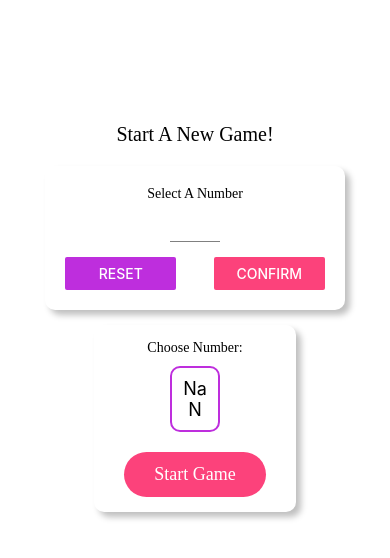
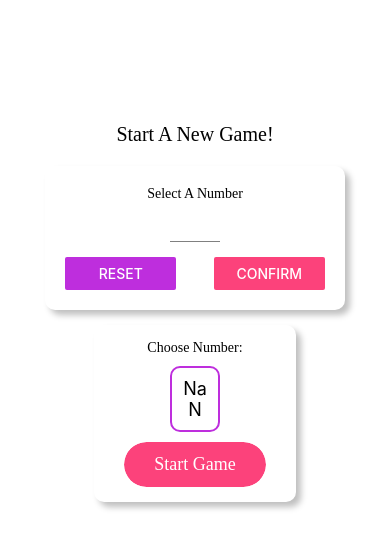
Before and after one commit to khaledrefaat/React-Native, a React Native app in the folder guessANumber/: screen / in a window 390 px wide. Both pictures are taken after a click on the button "CONFIRM". Shown: the top 558 px of the page. Built offline with nearby package versions, Linux system fonts and the light colour scheme; a web font is replaced by a local one.

Commit message:
adding button for android and for ios and a little refactor

```diff
--- a/guessANumber/components/Header.js
+++ b/guessANumber/components/Header.js
@@ -7,7 +7,15 @@ import TitleText from './TitleText';
 
 const Header = ({ title }) => {
   return (
-    <View style={styles.header}>
+    <View
+      style={{
+        ...styles.header,
+        ...Platform.select({
+          ios: styles.headerIos,
+          android: styles.headerAndroid,
+        }),
+      }}
+    >
       <TitleText style={styles.title}>{title}</TitleText>
     </View>
   );
@@ -16,11 +24,16 @@ const Header = ({ title }) => {
 const styles = StyleSheet.create({
   header: {
     width: '100%',
-    backgroundColor: Platform.OS === 'android' ? Colors.primary : '#fff',
     paddingHorizontal: 10,
     paddingVertical: 30,
-    borderBottomColor: Platform.OS === 'ios' ? '#ccc' : 'transparent',
-    borderBottomWidth: Platform.OS === 'ios' ? 2 : 0,
+  },
+  headerIos: {
+    backgroundColor: '#fff',
+    borderBottomColor: '#ccc',
+    borderBottomWidth: 2,
+  },
+  headerAndroid: {
+    backgroundColor: Colors.primary,
   },
   title: {
     textAlign: 'center',
--- a/guessANumber/components/MainButton.js
+++ b/guessANumber/components/MainButton.js
@@ -1,29 +1,41 @@
 import React from 'react';
-import { StyleSheet, View, Text, TouchableOpacity } from 'react-native';
+import {
+  StyleSheet,
+  View,
+  Text,
+  TouchableOpacity,
+  TouchableNativeFeedback,
+  Platform,
+} from 'react-native';
 
 import Colors from '../constants/colors';
 
 const MainButton = props => {
-  const renderButton = props.colorSecondary ? (
-    <View
-      style={{ ...styles.button, ...styles.buttonSecondary, ...props.style }}
-    >
-      <Text style={styles.buttonText}>{props.children}</Text>
-    </View>
-  ) : (
-    <View style={{ ...styles.button, ...props.style }}>
-      <Text style={styles.buttonText}>{props.children}</Text>
-    </View>
-  );
+  const buttonStyles = props.colorSecondary
+    ? { ...styles.button, ...styles.buttonSecondary, ...props.style }
+    : { ...styles.button, ...props.style };
+
+  let ButtonComponent = TouchableOpacity;
+
+  if (Platform.OS === 'android' && Platform.Version > 20)
+    ButtonComponent = TouchableNativeFeedback;
 
   return (
-    <TouchableOpacity activeOpacity={0.7} onPress={props.onPress}>
-      {renderButton}
-    </TouchableOpacity>
+    <View style={styles.buttonContainer}>
+      <ButtonComponent activeOpacity={0.7} onPress={props.onPress}>
+        <View style={buttonStyles}>
+          <Text style={styles.buttonText}>{props.children}</Text>
+        </View>
+      </ButtonComponent>
+    </View>
   );
 };
 
 const styles = StyleSheet.create({
+  buttonContainer: {
+    borderRadius: 25,
+    overflow: 'hidden',
+  },
   button: {
     backgroundColor: Colors.primary,
     paddingVertical: 12,
--- a/guessANumber/screens/StartGameScreen.js
+++ b/guessANumber/screens/StartGameScreen.js
@@ -64,10 +64,7 @@ const StartGame = ({ onStartGame }) => {
       <NumberContainer style={styles.selectedNumber}>
         {selectedNumber}
       </NumberContainer>
-      <MainButton
-        style={styles.mainButton}
-        onPress={() => onStartGame(selectedNumber)}
-      >
+      <MainButton onPress={() => onStartGame(selectedNumber)}>
         Start Game
       </MainButton>
     </Card>
@@ -153,7 +150,4 @@ const styles = StyleSheet.create({
     width: 50,
     textAlign: 'center',
   },
-  mainButton: {
-    marginTop: 10,
-  },
 });
```
